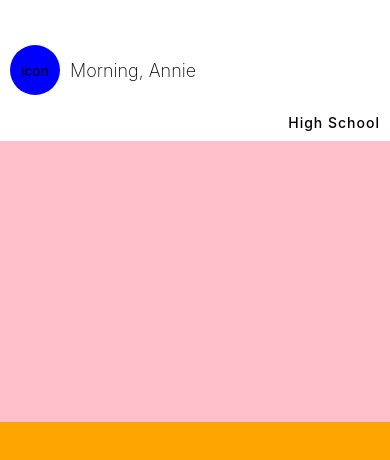
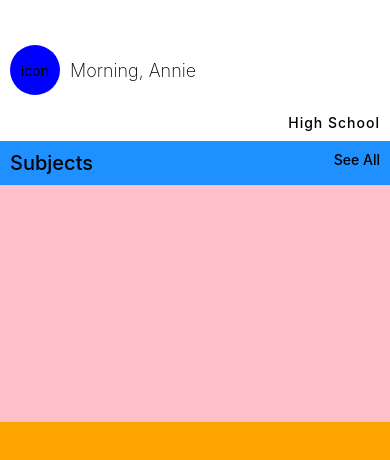
Before and after one commit to Marinkiet/PartyRockAPPDemo, a React Native app: screen / in a window 390 px wide. Shown: the top 460 px of the page. Built offline with nearby package versions, Linux system fonts and the light colour scheme.

Commit message:
init: Subheader initial

```diff
--- a/src/components/Headers/Subheader.js
+++ b/src/components/Headers/Subheader.js
@@ -3,12 +3,30 @@ import React from "react";
 
 const Subheader = () => {
   return (
-    <View>
-      <Text>Subheader</Text>
+    <View style={styles.container}>
+      <Text style={styles.leftText}>Subjects</Text>
+      <Text style={styles.rightText}>See All</Text>
     </View>
   );
 };
 
 export default Subheader;
 
-const styles = StyleSheet.create({});
+const styles = StyleSheet.create({
+    container:{
+        backgroundColor:'dodgerblue',
+        flexDirection:'row',
+        alignItems:'flex-start',
+        justifyContent:'space-between',
+        padding:10
+    },
+    leftText:{
+        fontSize:20,
+        fontWeight:'500'
+    },
+    rightText:{
+        fontSize:14,
+        fontWeight:'500'
+    }
+
+});
--- a/src/screens/HomeScreen.js
+++ b/src/screens/HomeScreen.js
@@ -1,6 +1,7 @@
 import { SafeAreaView, StyleSheet, Text, View } from "react-native";
 import React from "react";
 import MainHeader from "../components/Headers/MainHeader";
+import Subheader from "../components/Headers/Subheader";
 
 const HomeScreen = () => {
   return (
@@ -11,6 +12,7 @@ const HomeScreen = () => {
         </View>
         <View style={styles.subjectWrapper}>
             {/* Subheader */}
+            <Subheader/>
             {/* SubjectsCard */}
         </View>
         <View style={styles.ReactCardWrapper}>
```
